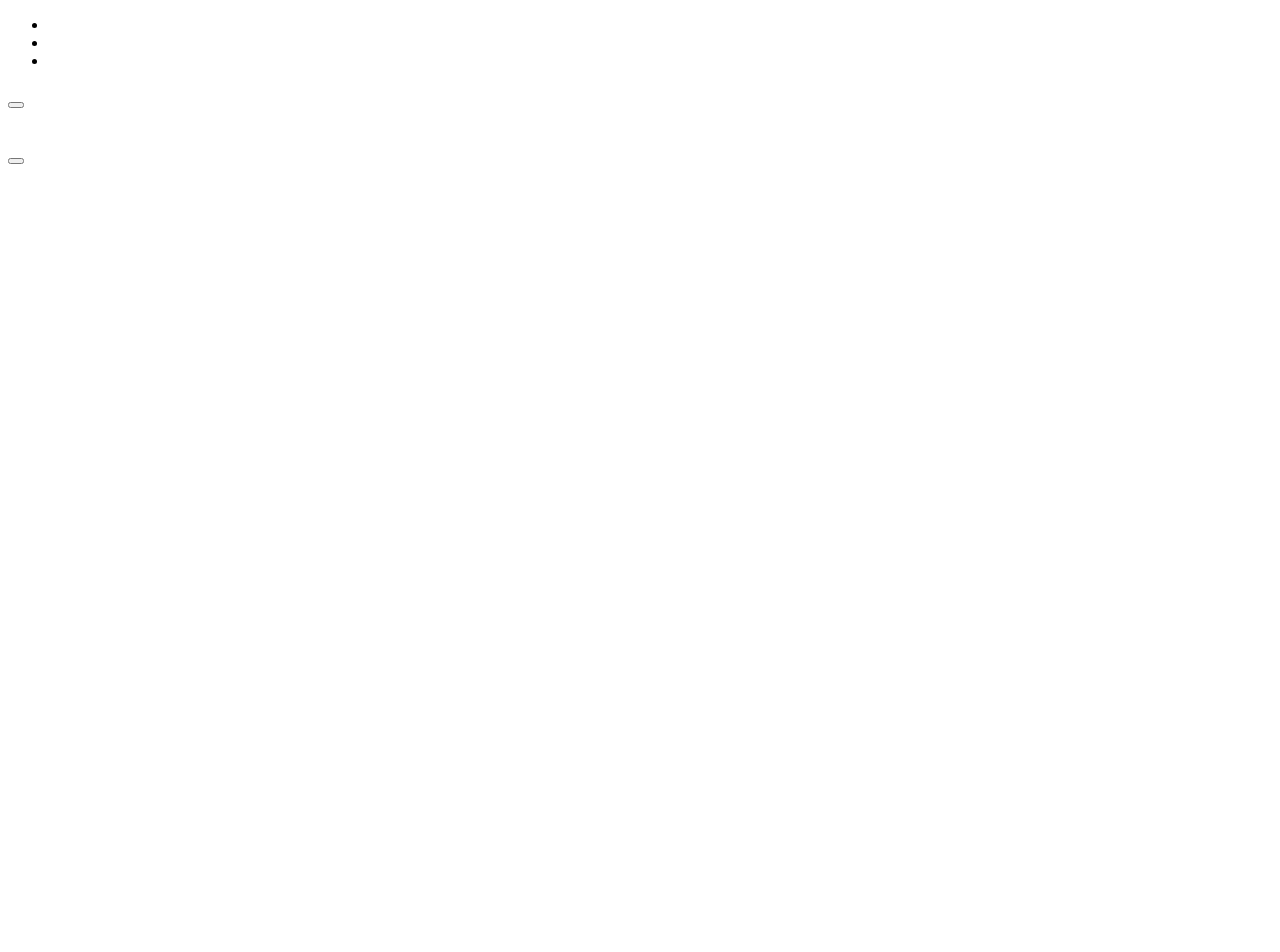
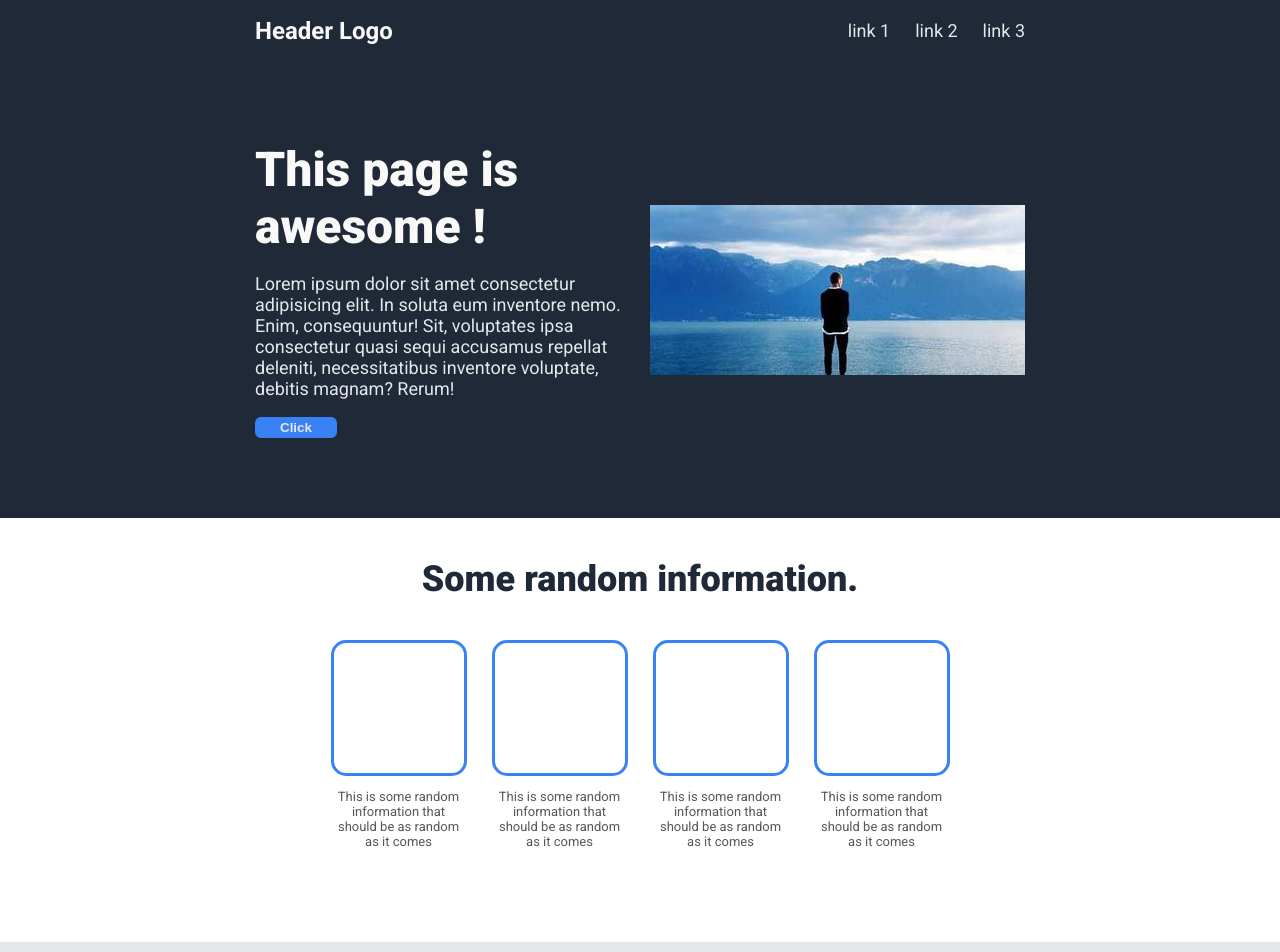
Before and after one commit to Kanai-06/odin-Landing_page, a plain HTML site: page index.html in a window 1280 px wide. Shown: the top 952 px of the page. Before the commit the page ends 800 px from the top, so only its background shows below. Drawn offline with Linux system fonts and the light colour scheme.

Commit message:
Fully style the website

```diff
--- a/index.html
+++ b/index.html
@@ -5,76 +5,79 @@
     <meta name="viewport" content="width=device-width, initial-scale=1.0">
     <title>TOP-Landing Page</title>
     <link rel="stylesheet" href="style.css">
+    <link href='http://fonts.googleapis.com/css?family=Roboto:400,100,100italic,300,300italic,400italic,500,500italic,700,700italic,900italic,900' rel='stylesheet' type='text/css'>
 </head>
 <body>
     <div class="top">
         <div class="size">
             <div class="header">
-                <div class="logo"></div>
+                <div class="logo">Header Logo</div>
                 <ul class="links">
-                    <li></li>
-                    <li></li>
-                    <li></li>
+                    <li><a href="https://www.theodinproject.com/lessons/foundations-landing-page"  target="_blank" rel="noopener noreferrer">link 1</a></li>
+                    <li><a href="https://www.theodinproject.com/lessons/foundations-landing-page"  target="_blank" rel="noopener noreferrer">link 2</a></li>
+                    <li><a href="https://www.theodinproject.com/lessons/foundations-landing-page"  target="_blank" rel="noopener noreferrer">link 3</a></li>
                 </ul>
             </div>
             <div class="content">
                 <div class="text">
-                    <h1></h1>
-                    <p></p>
-                    <button ></button>
+                    <h1>This page is awesome !</h1>
+                    <p>Lorem ipsum dolor sit amet consectetur adipisicing elit. In soluta eum inventore nemo. Enim, consequuntur! Sit, voluptates ipsa consectetur quasi sequi accusamus repellat deleniti, necessitatibus inventore voluptate, debitis magnam? Rerum!</p>
+                    <button>Click</button>
                 </div>
-                <img src="" alt="">
+                <img src="img/random.jpg" alt="random image">
             </div>
         </div>
     </div>
     <div class="mid1">
         <div class="size">
-            <h2></h2>
+            <h2>Some random information.</h2>
             <div class="set">
+
                 <div>
                     <div class="box"></div>
-                    <p></p>
+                    <p>This is some random information that should be as random as it comes</p>
                 </div>
 
                 <div>
                     <div class="box"></div>
-                    <p></p>
+                    <p>This is some random information that should be as random as it comes</p>
                 </div>
 
                 <div>
                     <div class="box"></div>
-                    <p></p>
+                    <p>This is some random information that should be as random as it comes</p>
                 </div>
 
                 <div>
                     <div class="box"></div>
-                    <p></p>
-                </div>
-
-                <div>
-                    <div class="box"></div>
-                    <p></p>
+                    <p>This is some random information that should be as random as it comes</p>
                 </div>
             </div>
         </div>
     </div>
     <div class="mid2">
         <div class="size">
-            <p></p>
-            <div class="source"></div>
+            <div class="s-size">
+                <div class="text">
+                <p>This is some random information that should be as random as it comes and the randomness shall continue until the end of time since i am bored so i code on a random night with random thoughts caught in a random person's mind.</p>
+                <div class="source">-Me, in a random state</div>
+            </div>
+            </div>
         </div>
     </div>
     <div class="mid3">
         <div class="size">
-            <div class="text">
-                <h3></h3>
-                <p></p>
+            <div class="s-size">
+                <div class="text">
+                    <h3>Call to action and consumption!</h3>
+                    <p>This is some random information that should be as random as it comes</p>
+                </div>
+                <button>Click</button>
             </div>
-            <button></button>
         </div>
     </div>
     <div class="bottom">
-        <div></div>
+        <div>Copyright - Me 2024</div>
     </div>
 </body>
 </html>
--- a/style.css
+++ b/style.css
@@ -0,0 +1,166 @@
+body {
+	display: flex;
+	flex-direction: column;
+	align-items: stretch;
+	box-sizing: border-box;
+	margin: 0;
+	font-family: "Roboto", sans-serif;
+}
+.size {
+	width: 770px;
+	margin: 0 auto;
+}
+.top, .bottom{
+	background-color: #1F2937;
+}
+.header {
+	display: flex;
+	justify-content: space-between;
+	align-items: center;
+	padding: 2px 0;
+}
+.logo {
+	font-size: 24px;
+	font-weight: 700;
+	color: #F9FAF8;
+}
+.links {
+	display: flex;
+	justify-content: center;
+	align-items: center;
+	gap: 25px;
+	list-style: none;
+}
+.links, .content p {
+	font-size: 18px;
+	color: #E5E7EB
+}
+a {
+	text-decoration: none;
+	color: inherit;
+}
+.content h1 {
+	font-size: 48px;
+	font-weight: 800;
+	color: #F9FAF8;
+	margin: 0;
+}
+.content button {
+	padding: 3px 25px;
+	border-radius: 6px;
+	font-weight: 700;
+	color: #E5E7EB;
+	background-color: #3882F6;
+	border: none;
+}
+.content {
+	display: flex;
+	justify-content: space-between;
+	align-items: center;
+	margin: 80px 0;
+}
+.text {
+	display: flex;
+	flex-direction: column;
+	align-items: flex-start;
+}
+.mid1 {
+	text-align: center;
+}
+.mid1 h2 {
+	font-size: 36px;
+	font-weight: 800;
+	color: #1F2937;
+	margin: 40px 0;
+}
+.set {
+	display: flex;
+	justify-content: center;
+	align-items: center;
+	gap: 25px;
+	margin-bottom: 80px;
+}
+.set div {
+	display: flex;
+	flex-direction: column;
+	justify-content: center;
+	align-items: center;
+}
+.box {
+	width: 130px;
+	height: 130px;
+	border: 3px solid #3882F6;
+	border-radius: 15px;
+}
+.set p {
+	width: 130px;
+	font-size: small;
+	color: #54575e;
+}
+.mid2 {
+	background-color: #E5E7EB;
+}
+.mid2 .size {
+	padding: 80px 160px;
+	display: flex;
+	flex-direction: column;
+	justify-content: center;
+	align-items: flex-end;
+	gap: 5px;
+}
+.mid2 p {
+	font-size: 36px;
+	font-weight: 300;
+	font-style: italic;
+	color: #1F2937;
+}
+.s-size {
+	max-width: 670px;
+}
+.source {
+	margin-left: auto;
+	margin-right: 20px;
+	color: #313336;
+	font-size: 20px;
+	font-weight: 700;
+}
+.mid3 .size {
+	margin-top: 80px;
+	margin-bottom: 80px;
+	background-color: #3882F6;
+	border-radius: 6px;
+	padding: 35px 0;
+}
+.mid3 .s-size {
+	display: flex;
+	justify-content: space-between;
+	align-items: center;
+	margin: 0 auto;
+}
+.mid3 h3 {
+	color: #F9FAF8;
+	margin: 0;
+}
+.mid3 p {
+	font-size: small;
+	color: #E5E7EB;
+	margin-bottom: 0;
+}
+.mid3 button {
+	padding: 3px 25px;
+	border-radius: 6px;
+	font-weight: 700;
+	color: #E5E7EB;
+	background-color: #3882F6;
+	border: 1.5px solid #E5E7EB;
+}
+.bottom {
+	padding: 35px 0;
+	display: flex;
+	justify-content: center;
+	align-items: center;
+}
+.bottom div {
+	font-size: 18px;
+	color: #E5E7EB
+}
```
Also changed, not shown: img/random.jpg (added), 1 other file.
